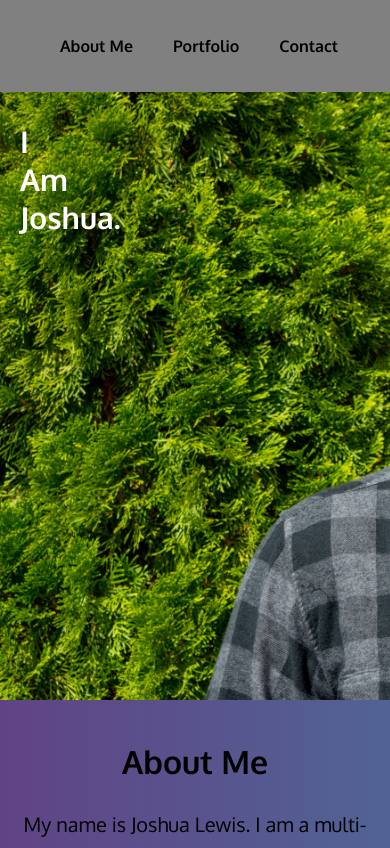
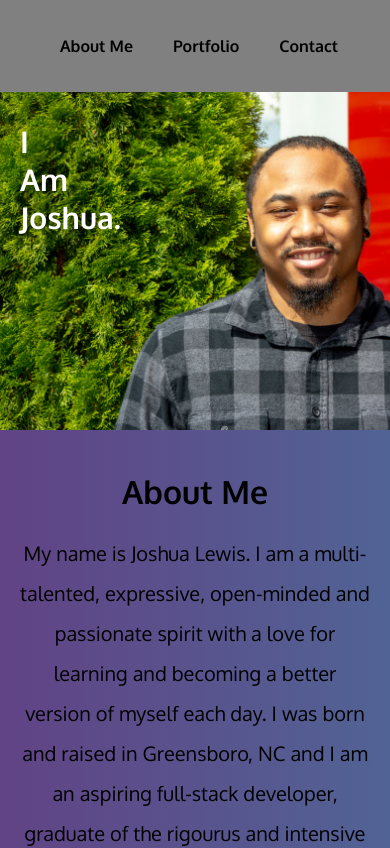
Before and after one commit to JLewis777/myPortfolio, a React (Create React App) app in the folder i_am_josh/: page / in a window 390 px wide. Shown: the top 848 px of the page. Built offline with nearby package versions, Linux system fonts and the light colour scheme.

Commit message:
response adjust

```diff
--- a/i_am_josh/src/components/Home/Home.css
+++ b/i_am_josh/src/components/Home/Home.css
@@ -23,7 +23,6 @@
     background-repeat: no-repeat;
     background-size: cover;
     min-height: 72vh;
-    overflow-y: scroll;
   }
 
   .hero-text {
@@ -31,6 +30,12 @@
     text-align: left;
     margin-left: 20px;
     padding-top: 30px;
+  }
+}
+
+@media (min-width: 320px) {
+  .hero {
+    min-height: 40vh;
   }
 }
 
```
